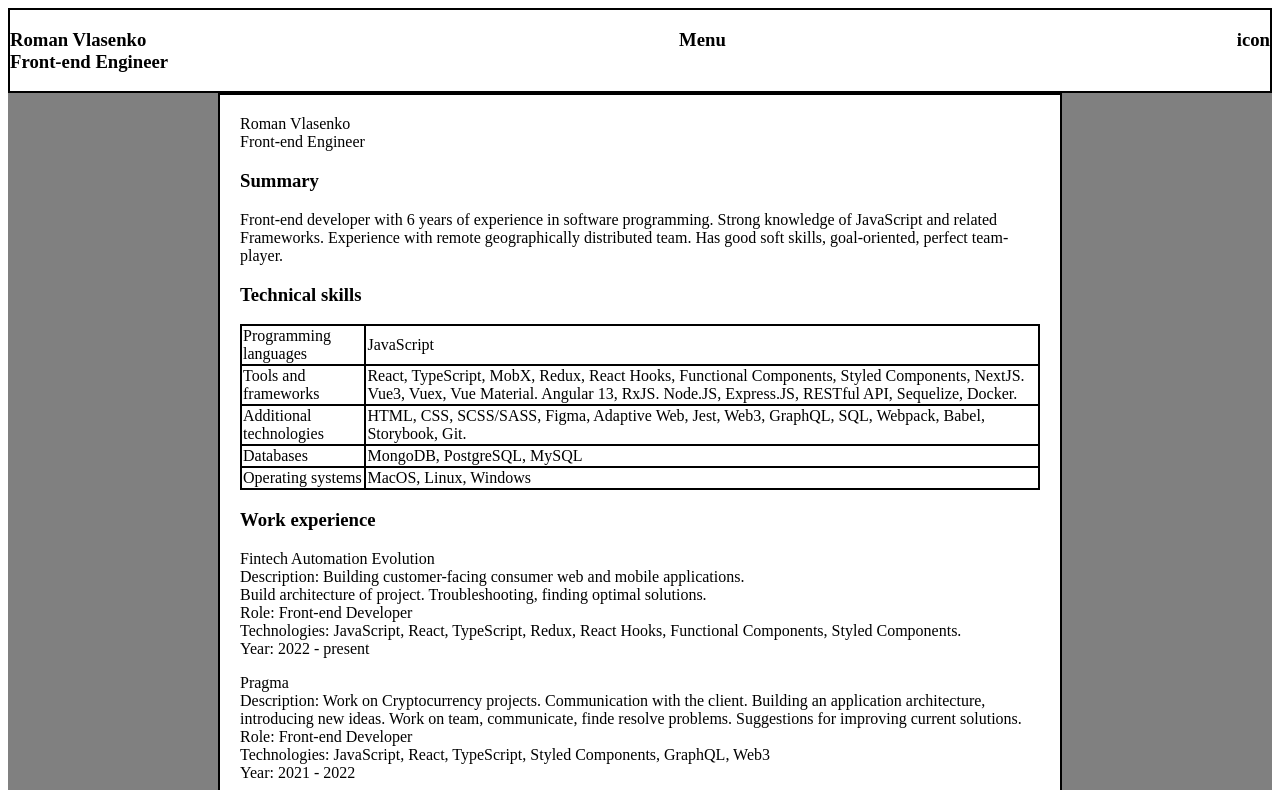
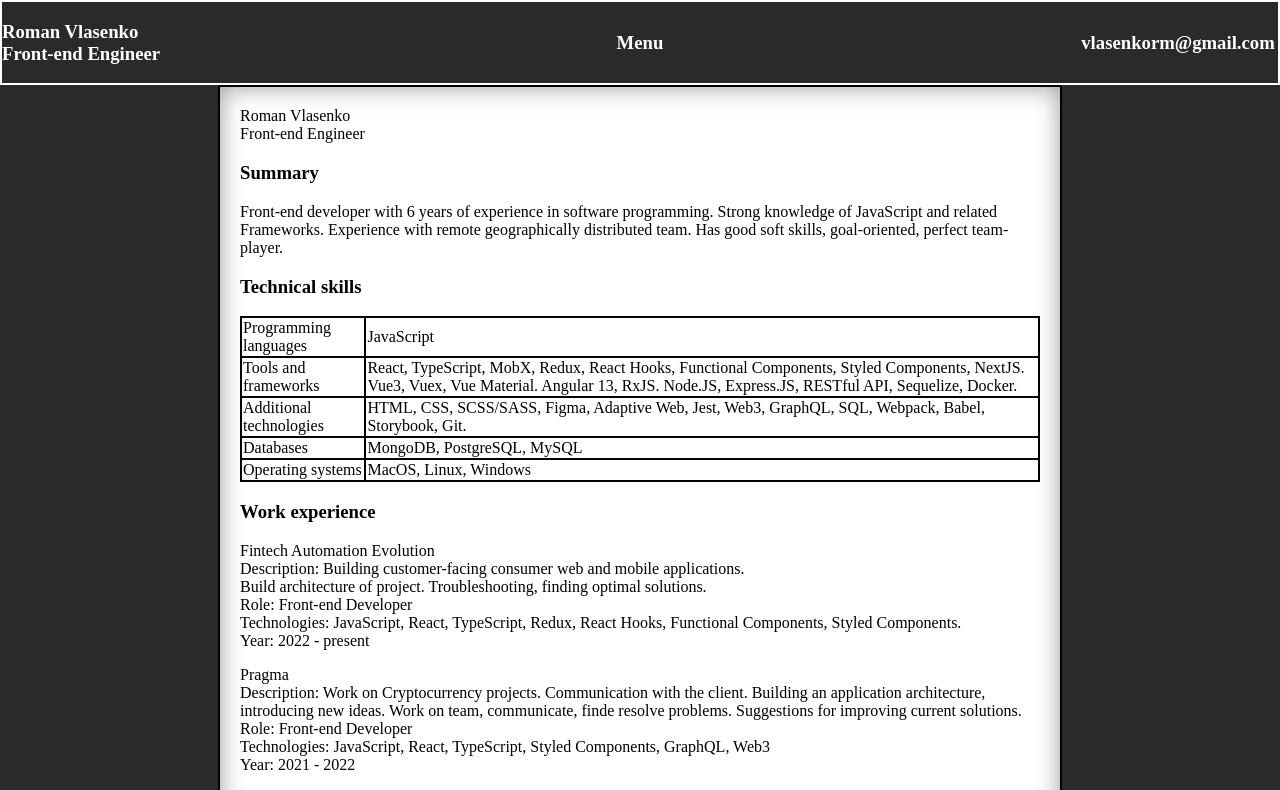
Before and after one commit to vlasenkorm/vlasenkorm.github.io, a React app: page / in a window 1280 px wide. Shown: the top 790 px of the page. Built offline with nearby package versions, Linux system fonts and the light colour scheme.

Commit message:
perspective

```diff
--- a/src/App.tsx
+++ b/src/App.tsx
@@ -12,14 +12,17 @@ const GlobalStyle = createGlobalStyle`
 const FlexCenter = styled.div`
   display: flex;
   justify-content: center;
-  background-color: grey;
-`;
+  background: #2a2a2a;
+`
 
 const App: React.FC = () => {
   return (
     <>
+      <GlobalStyle />
       <Menu />
-      <FlexCenter><CV /></FlexCenter>
+      <FlexCenter>
+        <CV />
+      </FlexCenter>
     </>
   );
 };
--- a/src/components/cv/index.tsx
+++ b/src/components/cv/index.tsx
@@ -1,10 +1,23 @@
+import { useState } from "react";
 import styled from "styled-components";
 
 const CV: React.FC = () => {
 
+  const [X, setX] = useState(0);
+  const [Y, setY] = useState(0);
+  const move = (e: any) => {
+    setX((e.clientX - 900))
+    setY((e.clientY - 400))
+  }
+  const clear = (e: any) => {
+    setX(0)
+    setY(0)
+  }
+
   return (
-    <Wrapper>
-      Roman Vlasenko<br/>
+    <Conteiner onMouseMove={move} onMouseLeave={clear}>
+      <Wrapper $rotate_x={Y * 0.001} $rotate_y={X * -0.001}>
+        Roman Vlasenko<br />
         Front-end Engineer
         <h3>Summary </h3>
         <p>
@@ -15,6 +28,7 @@ const CV: React.FC = () => {
 
         <h3>Technical skills</h3>
         <StyledTable>
+          <tbody>
             <tr>
               <td>Programming languages</td>
               <td>JavaScript</td>
@@ -40,6 +54,7 @@ const CV: React.FC = () => {
               <td>Operating systems </td>
               <td>MacOS, Linux, Windows</td>
             </tr>
+          </tbody>
         </StyledTable>
 
         <h3>Work experience</h3>
@@ -77,25 +92,33 @@ const CV: React.FC = () => {
           Russian - Native
         </p>
       </Wrapper>
+    </Conteiner>
   );
 };
 
 export default CV;
 
-
-const Wrapper = styled.div`
+const Wrapper = styled.div.attrs<{ $rotate_x?: number, $rotate_y?: number }>(props => ({
+  style: {
+    transform: `rotateX(${props.$rotate_x + 'deg'}) rotateY(${props.$rotate_y + 'deg'})`,
+  },
+}))`
   border: solid black 2px;
   padding: 20px;
   width: 800px;
   background-color: white;
-`;
+  box-shadow: 0px 0px 25px rgba(0, 0, 0, 0.4) inset;
+  `
 
 const StyledTable = styled.table`
   caption-side: top;
   border: none;
   border-collapse: collapse;
-
   tr > td {
     border: 2px solid;
   }
-`;
+`
+
+const Conteiner = styled.div`
+  perspective: 80px;
+`
--- a/src/components/menu/index.tsx
+++ b/src/components/menu/index.tsx
@@ -6,12 +6,9 @@ const Menu: React.FC = () => {
 
   return (
     <Wrapper>
-      <h3>
-        Roman Vlasenko<br/>
-        Front-end Engineer
-      </h3>
-      <h3>Menu</h3>
-      <h3>icon</h3>
+      <FirstBox><h3>Roman Vlasenko<br />Front-end Engineer</h3></FirstBox>
+      <Box><h3>Menu</h3></Box>
+      <Box><h3>vlasenkorm@gmail.com</h3></Box>
     </Wrapper>
   );
 };
@@ -19,8 +16,20 @@ const Menu: React.FC = () => {
 export default Menu;
 
 
-const Wrapper = styled.div`
+export const Wrapper = styled.div`
   display: flex;
-  border: solid black 2px;
+  border: solid white 2px;
   justify-content: space-between;
-`;
+  align-items: center;
+  color: white;
+  background: #2a2a2a;
+`
+
+export const Box = styled.div`
+ width: 200px;
+ text-align: center;
+`
+export const FirstBox = styled.div`
+ width: 200px;
+ text-align: left;
+`
```
Also changed, not shown: src/components/menu/menuComponents.tsx (deleted, +0 -7 lines). Lines whose indentation alone changed are shown as unchanged.
